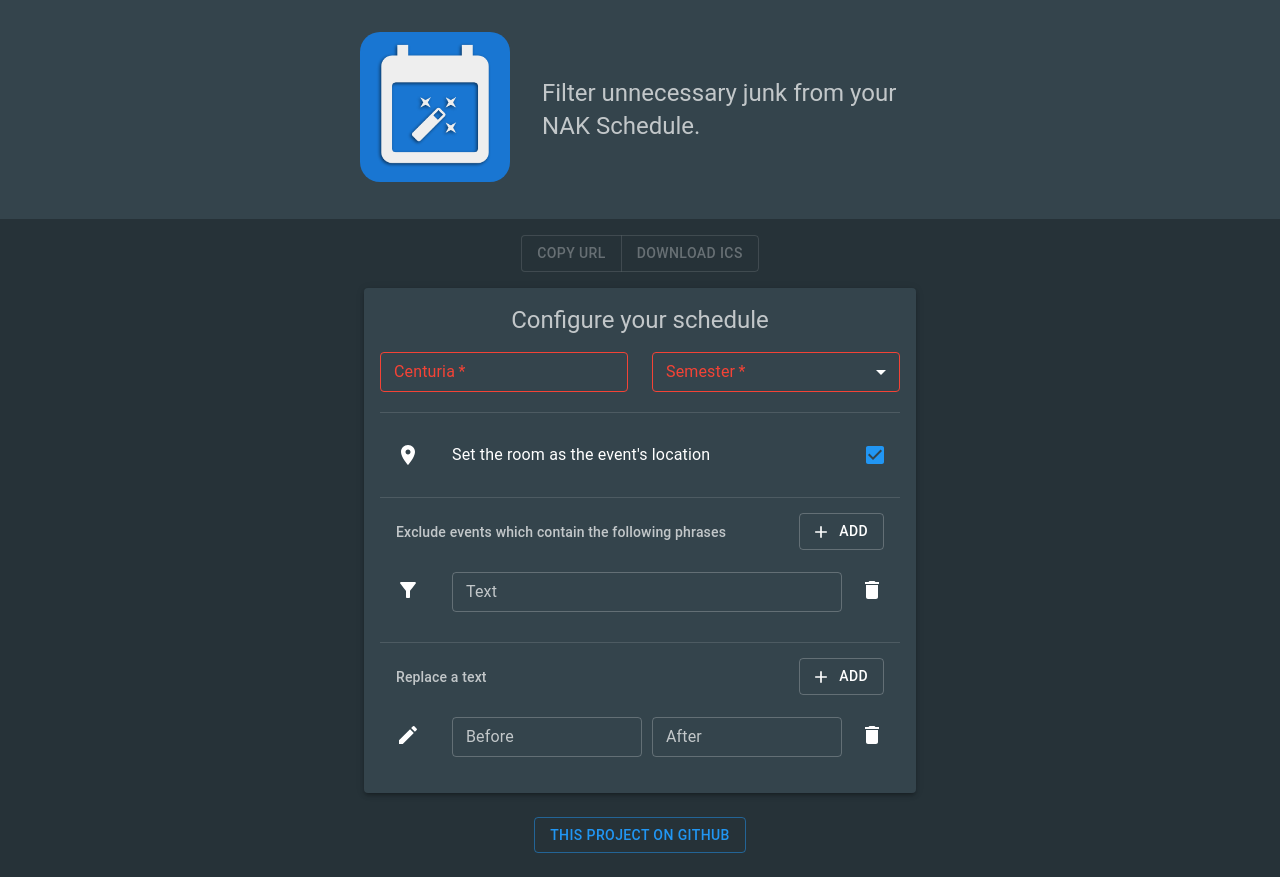
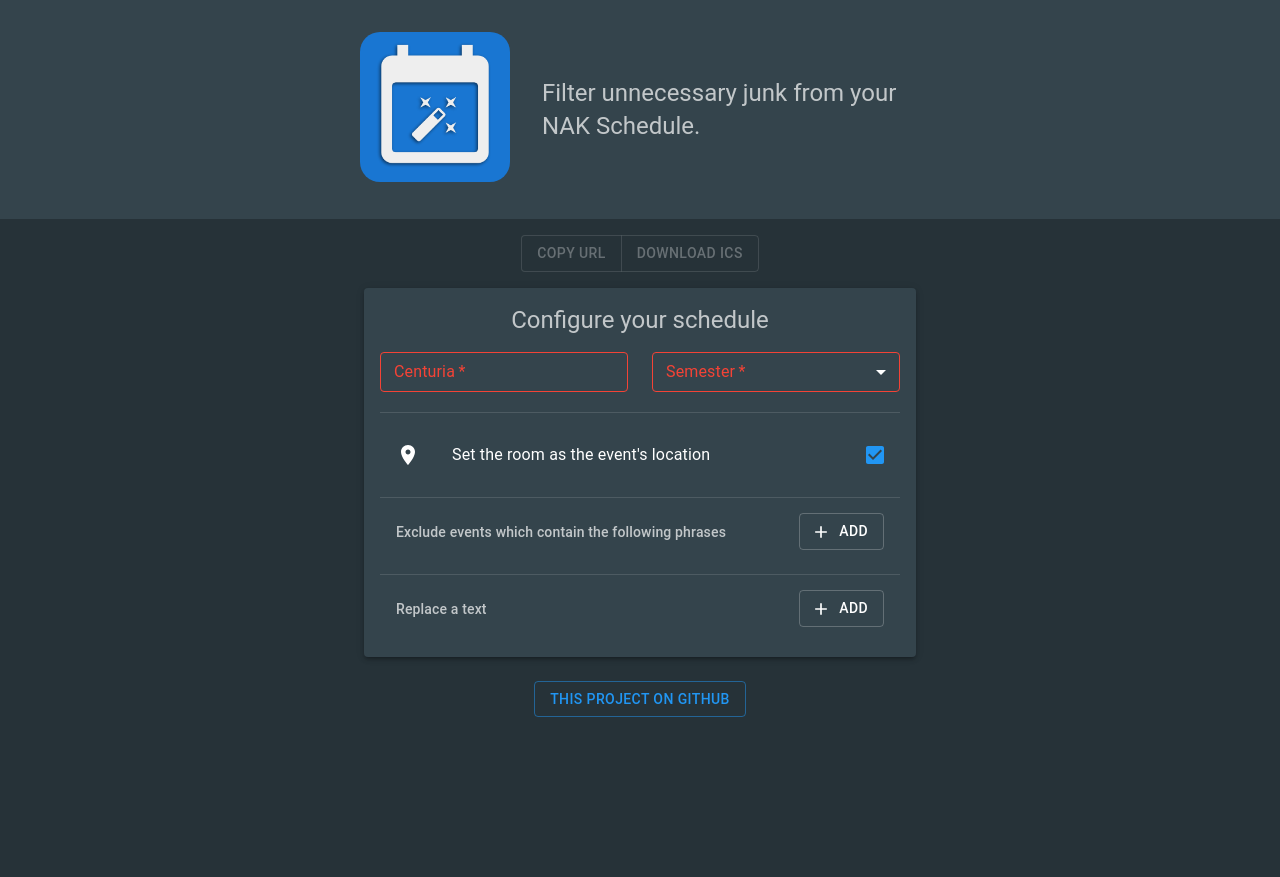
Before and after one commit to jeff-saupe/ScheduleCleaner, a React (Create React App) app in the folder frontend/: page / in a window 1280 px wide. After the commit the page ends 800 px from the top, so only its background shows below. Built offline with nearby package versions, Linux system fonts and the light colour scheme.

Commit message:
Remove pre-created list elements as this might lead to confusion

```diff
--- a/frontend/src/ScheduleConfiguration.tsx
+++ b/frontend/src/ScheduleConfiguration.tsx
@@ -32,14 +32,8 @@ export default function ScheduleConfiguration(props: {
 	const classes = useStyles();
 	const [centuria, setCenturia] = useState<string>("");
 	const [semester, setSemester] = useState<string>("");
-	const [exclude, setExclude] = useState([{ id: uuid(), text: "" }]);
-	const [replace, setReplace] = useState([
-		{
-			before: "",
-			after: "",
-			id: uuid(),
-		},
-	]);
+	const [exclude, setExclude] = useState([]);
+	const [replace, setReplace] = useState([]);
 	const [fixRoom, setFixRoom] = useState(true);
 
 	useEffect(() => {
```
